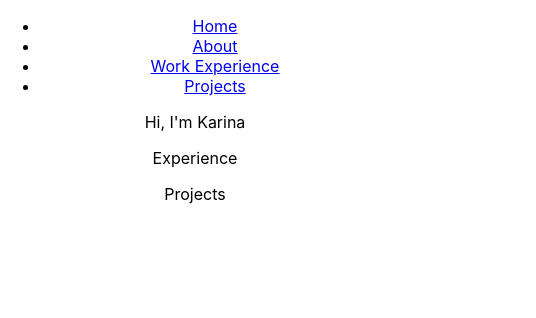
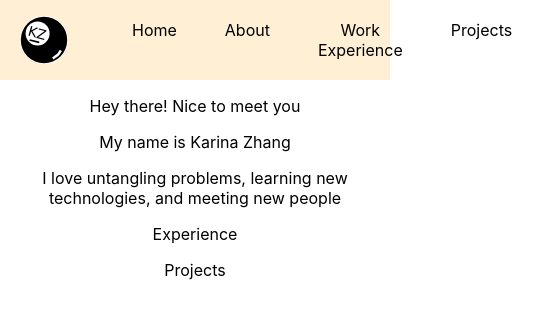
Before and after one commit to kzhang01/kzhang01.github.io, a React (Create React App) app: page / in a window 390 px wide. Shown: the top 318 px of the page, 536 px wide, since content can reach past the window. Built offline with nearby package versions, Linux system fonts and the light colour scheme.

Commit message:
styled header, yet to be responsive

```diff
--- a/package.json
+++ b/package.json
@@ -10,6 +10,7 @@
     "react-dom": "^17.0.2",
     "react-router-dom": "^5.2.0",
     "react-scripts": "4.0.3",
+    "styled-components": "^5.3.0",
     "web-vitals": "^1.1.2"
   },
   "scripts": {
--- a/src/components/Header.js
+++ b/src/components/Header.js
@@ -1,8 +1,39 @@
 import React from "react";
+import styled from 'styled-components';
+import logo from "../assets/logo.svg";
 
 export default function Header() {
+    const Header = styled.section`
+        background: papayawhip;
+        width: "100%";
+        height: 3em;
+        padding: 16px 20px;
+
+        display: flex;
+        justify-content: space-between;
+        align-items: center;
+
+        ul {
+            list-style-type: none;
+            display: flex;
+        }
+        li {
+            float: left;
+            padding: 0px 24px;
+        }
+        a:link, a:visited, a:active {
+            color: black;
+            text-decoration: none;
+        }
+        a:hover {
+            color: red;
+            transition: color 1s;
+        }
+    `;
+
     return (
-        <div>
+        <Header>
+            <img src={logo} height="48px" width="48px" alt="logo"/>
             <ul>
                 <li>
                     <a href="#home">Home</a>
@@ -17,6 +48,6 @@ export default function Header() {
                     <a href="#projects">Projects</a>
                 </li>
             </ul>
-        </div>
+        </Header>
     )
 }
--- a/src/components/Home.js
+++ b/src/components/Home.js
@@ -3,7 +3,9 @@ import React from "react";
 export default function Home() {
     return (
         <section id="home">
-            <p>Hi, I'm Karina</p>
+            <p>Hey there! Nice to meet you</p>
+            <p>My name is Karina Zhang</p>
+            <p>I love untangling problems, learning new technologies, and meeting new people</p>
         </section>
     )
 }
```
Also changed, not shown: 1 other file (tests, documents, lock files or other folders).
